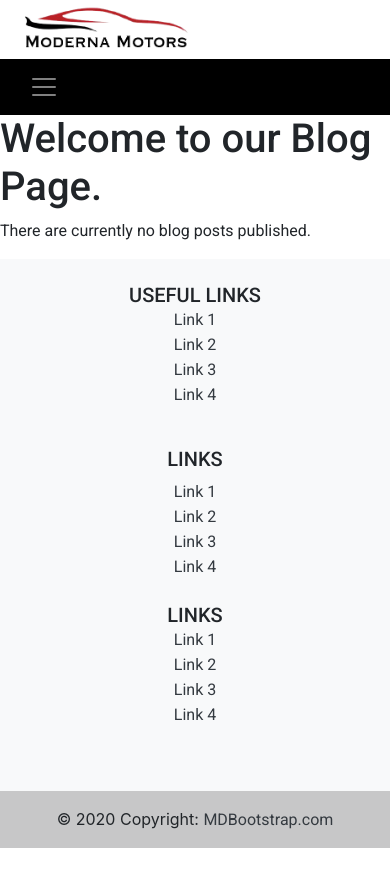
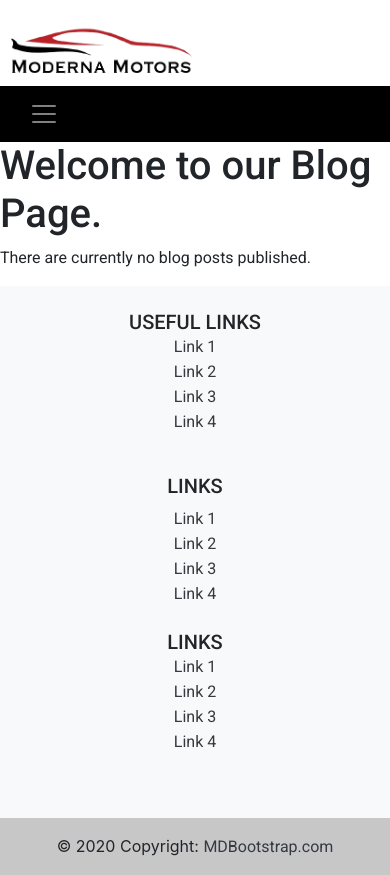
Before and after one commit to ldettorre/cardealership-app, a Django app: page /blog/ in a window 390 px wide. Before the commit the page ends 848 px from the top, so only its background shows below. Run offline with Django 3.2, Linux system fonts and the light colour scheme; data that the repository does not hold is empty; some libraries are stand-ins or nearby versions.

Commit message:
Added 2 contact info elements to the navbar, one for email and one for phone. Both dissapear below 768px width. The logo then shifts to the left for a cleaner look.

```diff
--- a/cardealership/static/css/style.css
+++ b/cardealership/static/css/style.css
@@ -1,6 +1,6 @@
 @import url('https://fonts.googleapis.com/css2?family=Roboto:ital,wght@0,100;0,300;0,400;0,500;0,700;0,900;1,100;1,300;1,400;1,500;1,700;1,900&display=swap');
 
-h1, h2, h3, h4, h5, p, a, button {
+h1, h2, h3, h4, h5, p, a, button, i {
     font-family:Roboto;
 }
 
@@ -15,11 +15,27 @@ h1, h2, h3, h4, h5, p, a, button {
     }
   }
 
-  .topbar-img {
+.logo-div {
     width: 50%;
-    height:50%;
-  }
+    text-align: center;
+    padding-top:20px;
 
+}
+
+.logo-div img {
+    width: 200px;
+
+}
+
+.contact-cols {
+    font-weight: bold;
+    text-align: center;
+    padding:20px 5px 20px 5px;
+}
+
+.email-link {
+    color:black;
+}
 .navbar-styling {
     background-color:black;
 }
@@ -77,3 +93,19 @@ h1, h2, h3, h4, h5, p, a, button {
     color:white;
     background-color: red;
 }
+
+
+/* MEDIA QUERIES */
+@media (min-width: 768px){
+.navbar-expand-md .navbar-nav .nav-link {
+    padding-right: 1.5rem;
+    padding-left: 1.5rem;
+    }
+}
+
+
+@media (max-width: 768px){
+    .contact-cols {
+        display:none;
+    }
+}
--- a/templates/partials/_navbar.html
+++ b/templates/partials/_navbar.html
@@ -1,9 +1,13 @@
 {% load static %}
 
 <!-- Top Bar -->
-<div>
-  <div class="col-sm-2"><a href="/"><img class="topbar-img" src="{% static 'images/logo.png' %}"></a></div>
+
+<div class="row">
+  <div class="col-sm-4 contact-cols"><p>FOR SUPPORT MAIL US:</p><a class="email-link" href="mailto:info@example.com"><p>info@example.com</p></a></div>
+  <div class="col-sm-4 logo-div"><a href="/"><img src="{% static 'images/logo.png' %}"></a></div>
+  <div class="col-sm-4 contact-cols"><p>SERVICE HELPLINE CALL US:</p><p>+353 1 1234567</p></div>
 </div>
+
 <!-- /Top Bar -->
 
 <!-- Nav Bar -->
```
